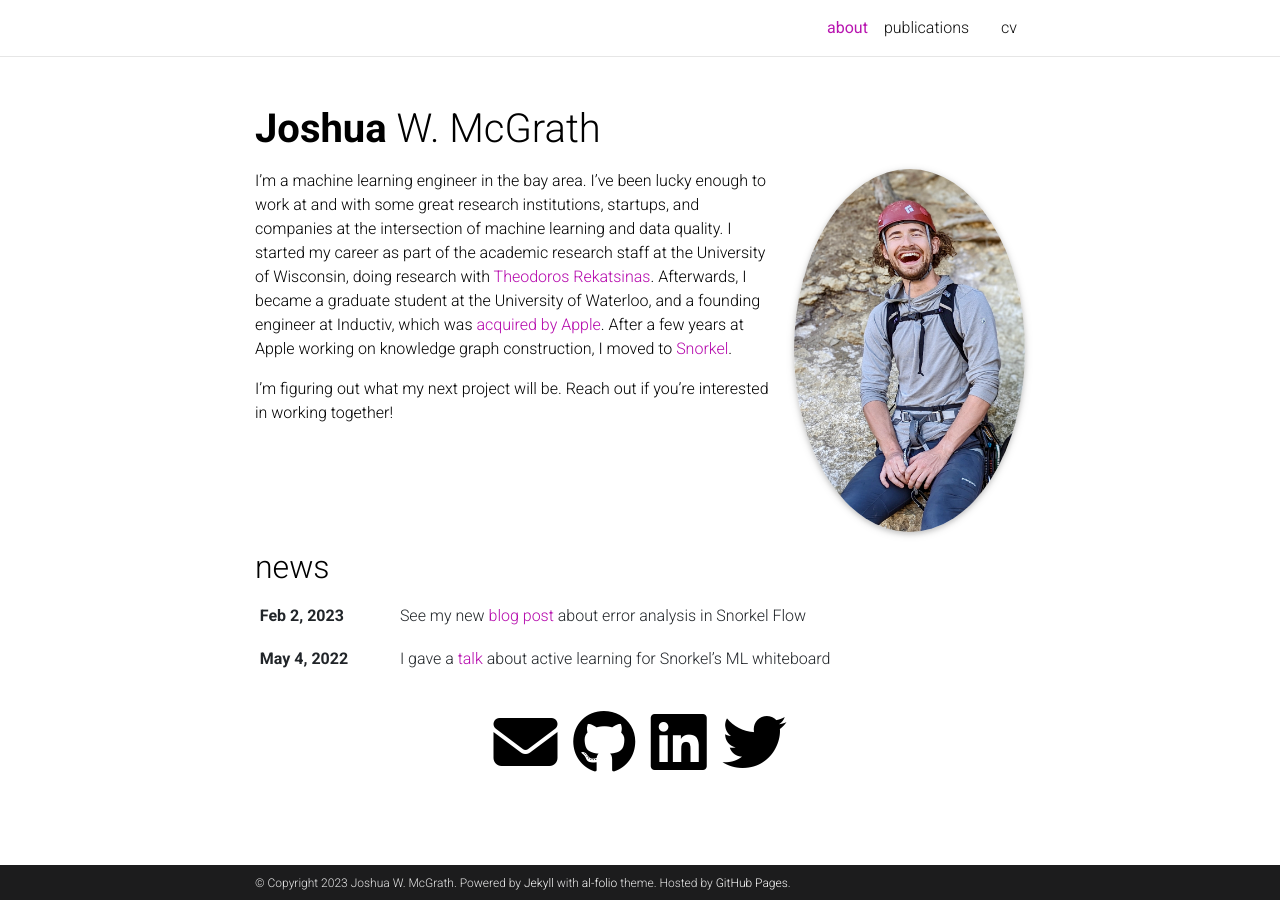
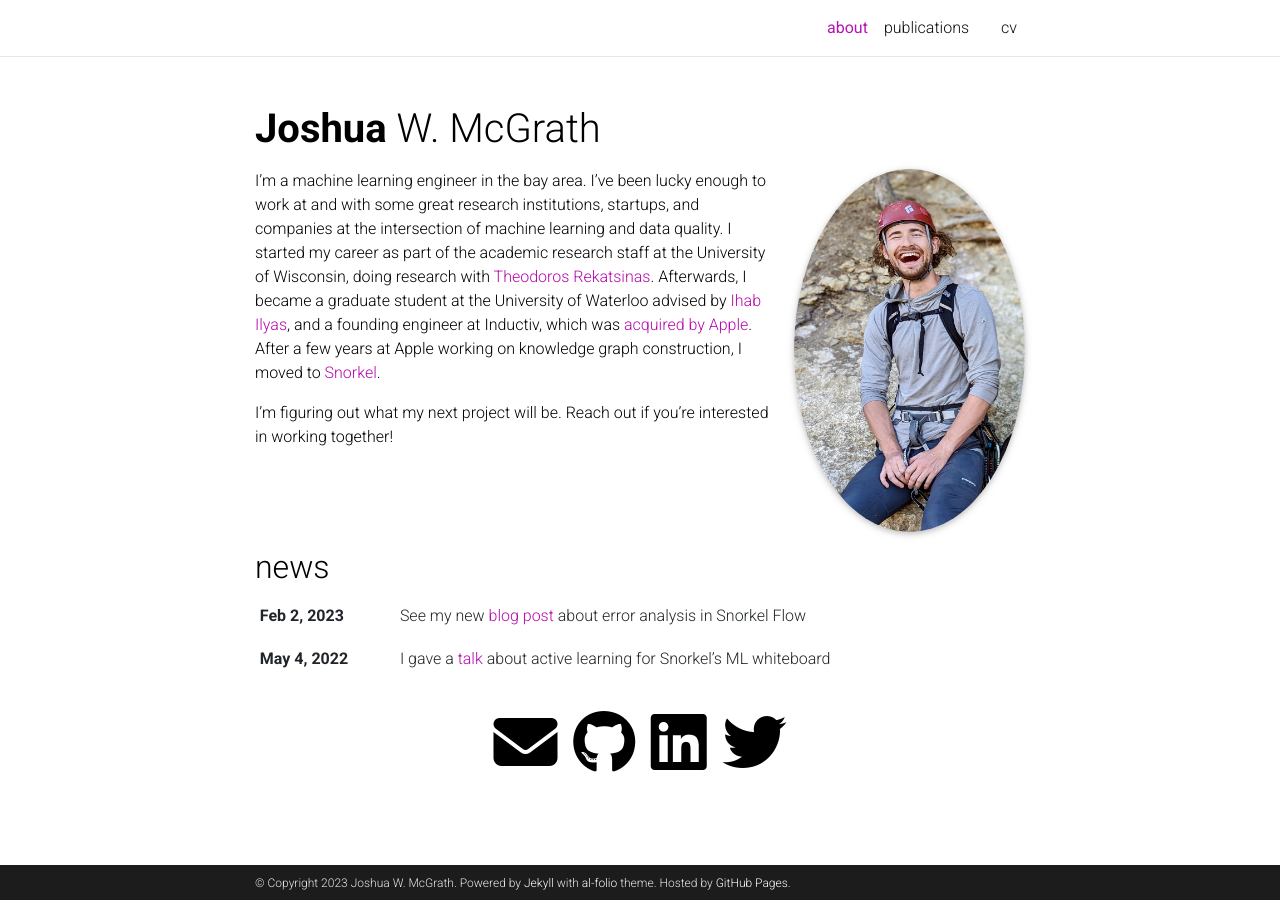
Before and after one commit to jw-mcgrath/jw-mcgrath.github.io, a Jekyll site: the page built from _pages/about.md, in a window 1280 px wide. Built offline with Jekyll 4.4.1, drawn with Linux system fonts in a browser that asks for light colours; full-size pictures stand in for the smaller copies a plugin makes; comment, search, counter and statistics services are not loaded; a style sheet for code colours, icons or effects is not loaded.

Commit message:
update links

```diff
--- a/_pages/about.md
+++ b/_pages/about.md
@@ -14,6 +14,6 @@
 social: true  # includes social icons at the bottom of the page
 ---
 
-I'm a machine learning engineer in the bay area. I've been lucky enough to work at and with some great research institutions, startups, and companies at the intersection of machine learning and data quality. I started my career as part of the academic research staff at the University of Wisconsin, doing research with [Theodoros Rekatsinas](thodrek.github.io). Afterwards, I became a graduate student at the University of Waterloo, and a founding engineer at Inductiv, which was [acquired by Apple](https://appleinsider.com/articles/20/05/27/apple-buys-machine-learning-specialist-inductiv-to-bolster-siri-ai-projects). After a few years at Apple working on knowledge graph construction, I moved to [Snorkel](https://snorkel.ai/).
+I'm a machine learning engineer in the bay area. I've been lucky enough to work at and with some great research institutions, startups, and companies at the intersection of machine learning and data quality. I started my career as part of the academic research staff at the University of Wisconsin, doing research with [Theodoros Rekatsinas](https://thodrek.github.io). Afterwards, I became a graduate student at the University of Waterloo advised by [Ihab Ilyas](https://cs.uwaterloo.ca/~ilyas/), and a founding engineer at Inductiv, which was [acquired by Apple](https://appleinsider.com/articles/20/05/27/apple-buys-machine-learning-specialist-inductiv-to-bolster-siri-ai-projects). After a few years at Apple working on knowledge graph construction, I moved to [Snorkel](https://snorkel.ai/).
 
 I'm figuring out what my next project will be. Reach out if you're interested in working together!
```
